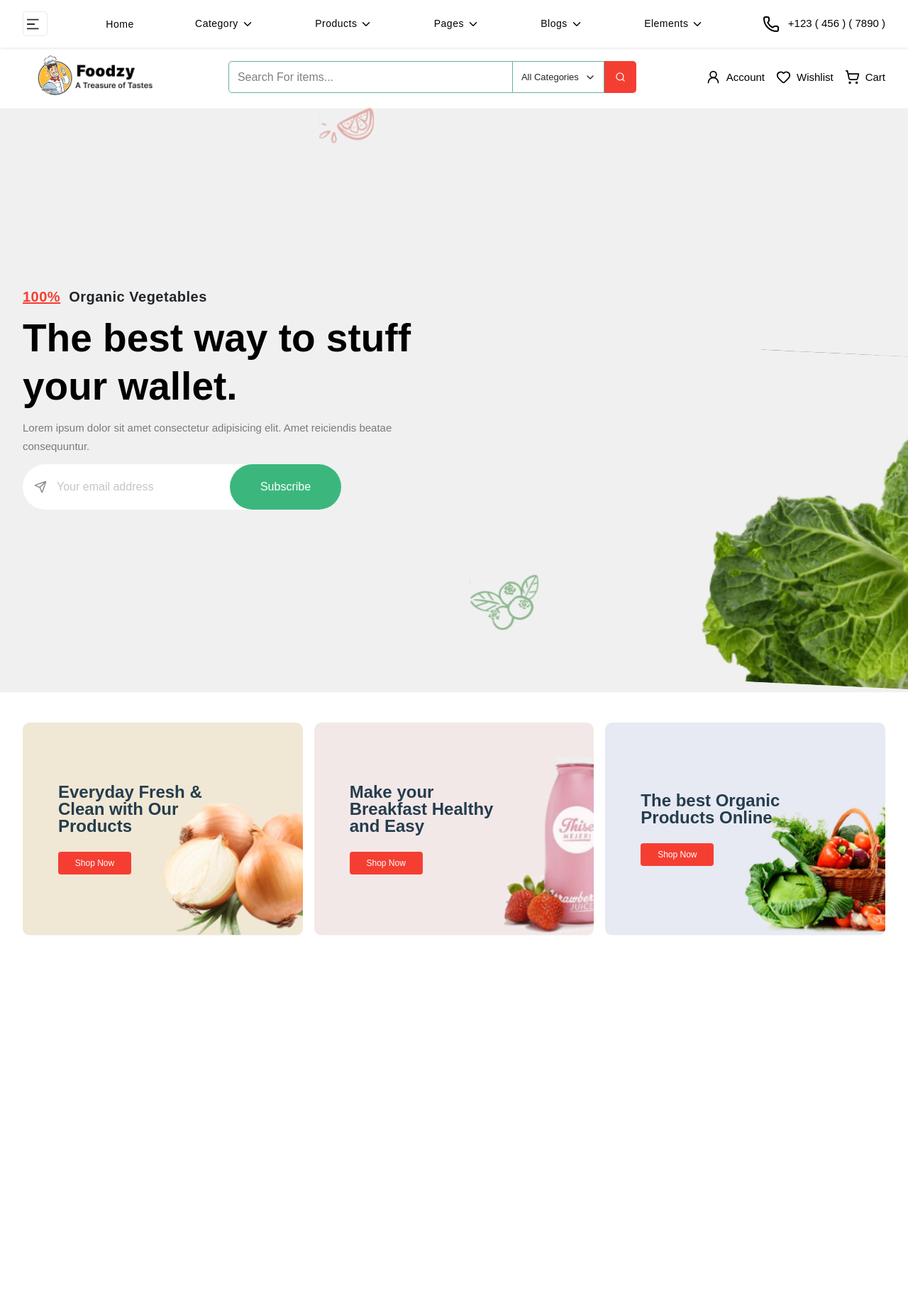
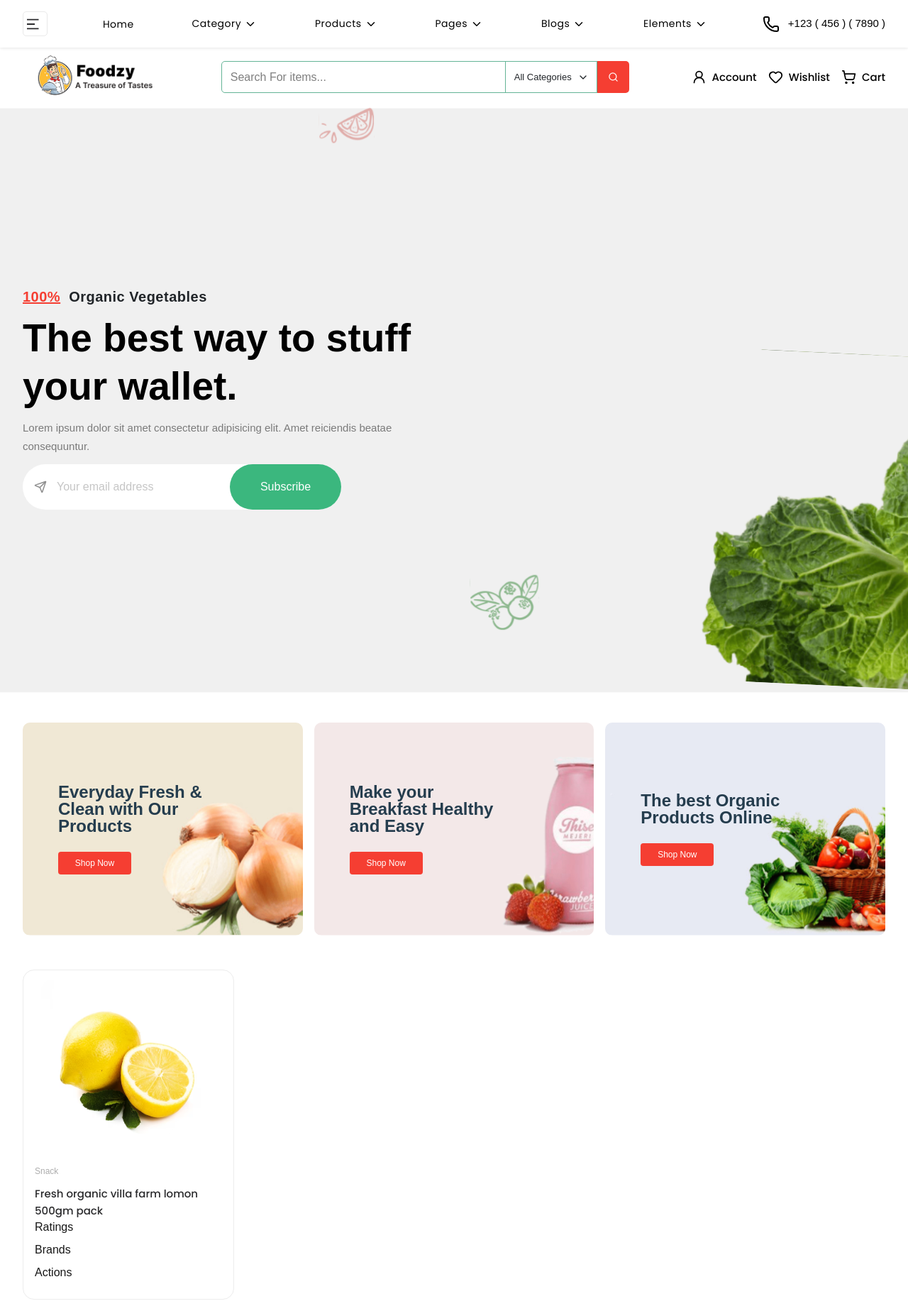
Before and after one commit to Mohfazam/FOODZY, a Next.js app in the folder frontend/: page / in a window 1280 px wide. Shown: the whole page at 71% size. Before the commit the page ends 1382 px from the top, so only its background shows below. Built offline with nearby package versions, Linux system fonts and the light colour scheme.

Commit message:
Font fix

```diff
--- a/frontend/src/Components/PopularProducts.tsx
+++ b/frontend/src/Components/PopularProducts.tsx
@@ -1,9 +1,10 @@
-import React from 'react'
+
+import { ProductCard } from './ProductCard'
 
 const PopularProducts = () => {
   return (
     <div className='max-w-7xl mx-auto px-4 py-4 sm:px-6 lg:px-8'>
-
+        <ProductCard />
     </div>
   )
 }
--- /dev/null
+++ b/frontend/src/Components/ProductCard.tsx
@@ -0,0 +1,23 @@
+
+
+export const ProductCard = () => {
+    return (
+        <div className="w-[298px] h-[465px] rounded-2xl border border-[#ECECEC]">
+            <div className="w-full h-full flex flex-col">
+                <div className="w-[296px] h-[271px] flex items-center justify-center">
+                    <img src="/Product1.svg" alt="Product Image" className="object-cover" />
+                </div>
+
+                <div className="flex flex-col gap-2 px-4">
+
+                    <span className="text-[12px] leading-6 text-[#ADADAD] ">Snack</span>
+
+                    <span className="text-[15px] w-[268px] h-[39px] leading-6 tracing-[0.5px] text-[#2B2B2D] font-medium font-poppins">Fresh organic villa farm lomon 500gm pack</span>
+                    <div>Ratings</div>
+                    <div>Brands</div>
+                    <div>Actions</div>
+                </div>
+            </div>
+        </div>
+    )
+}
--- a/frontend/src/app/globals.css
+++ b/frontend/src/app/globals.css
@@ -38,3 +38,8 @@ html {
     width: 0;
     background: transparent;
 }
+
+
+@utility font-poppins {
+  font-family: var(--font-poppins), sans-serif;
+}
--- a/frontend/src/app/layout.tsx
+++ b/frontend/src/app/layout.tsx
@@ -1,10 +1,16 @@
 import type { Metadata } from "next";
-import { Geist, Geist_Mono } from "next/font/google";
+import { Geist, Geist_Mono, Poppins } from "next/font/google";
 import "./globals.css";
 
 const geistSans = Geist({
   variable: "--font-geist-sans",
   subsets: ["latin"],
+});
+
+const poppins = Poppins({
+  subsets: ["latin"],
+  weight: ["400", "500", "600", "700"],
+  variable: "--font-poppins",
 });
 
 const geistMono = Geist_Mono({
@@ -25,7 +31,7 @@ export default function RootLayout({
   return (
     <html lang="en">
       <body
-        className={`${geistSans.variable} ${geistMono.variable} antialiased`}
+        className={`${geistSans.variable} ${geistMono.variable} ${poppins.variable} antialiased`}
       >
         {children}
       </body>
```
Also changed, not shown: frontend/public/Product1.svg (added).
